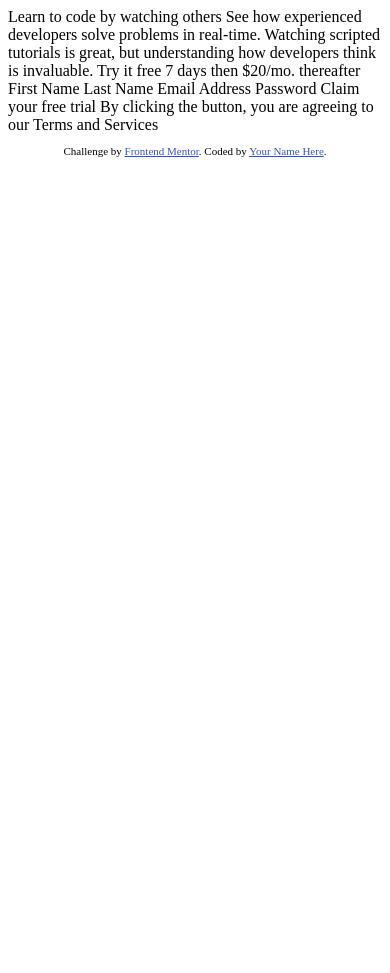
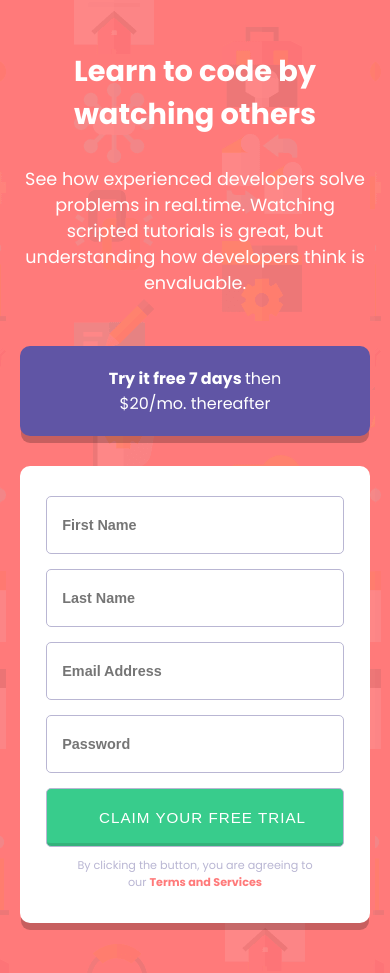
Before and after one commit to Gonzalop0210/FrontendMentor-solucion-16, a plain HTML site: page index.html in a window 390 px wide. Before the commit the page ends 844 px from the top, so only its background shows below. Drawn offline with Linux system fonts and the light colour scheme.

Commit message:
Dedign mobile finished

```diff
--- a/index.html
+++ b/index.html
@@ -1,42 +1,35 @@
 <!DOCTYPE html>
 <html lang="en">
 <head>
-  <meta charset="UTF-8">
-  <meta name="viewport" content="width=device-width, initial-scale=1.0"> <!-- displays site properly based on user's device -->
-
-  <link rel="icon" type="image/png" sizes="32x32" href="./images/favicon-32x32.png">
-
-  <title>Frontend Mentor | Intro component with sign up form</title>
-
-  <!-- Feel free to remove these styles or customise in your own stylesheet 👍 -->
-  <style>
-    .attribution { font-size: 11px; text-align: center; }
-    .attribution a { color: hsl(228, 45%, 44%); }
-  </style>
+    <meta charset="UTF-8">
+    <meta http-equiv="X-UA-Compatible" content="IE=edge">
+    <meta name="viewport" content="width=device-width, initial-scale=1.0">
+    <title>Learn to code by watching others</title>
+    <link rel="shortcut icon" href="images/favicon-32x32.png" type="image/x-icon">
+    <link rel="stylesheet" href="stle.css">
+    <link rel="preconnect" href="https://fonts.googleapis.com">
+    <link rel="preconnect" href="https://fonts.gstatic.com" crossorigin>
+    <link href="https://fonts.googleapis.com/css2?family=Poppins:wght@400;500;600;700&display=swap" rel="stylesheet">
 </head>
 <body>
-
-  Learn to code by watching others
-
-  See how experienced developers solve problems in real-time. Watching scripted tutorials is great,
-  but understanding how developers think is invaluable.
-
-  Try it free 7 days then $20/mo. thereafter
-
-  First Name
-  Last Name
-  Email Address
-  Password
-
-  Claim your free trial
-
-  By clicking the button, you are agreeing to our Terms and Services
-
-  <footer>
-    <p class="attribution">
-      Challenge by <a href="https://www.frontendmentor.io?ref=challenge" target="_blank">Frontend Mentor</a>.
-      Coded by <a href="#">Your Name Here</a>.
-    </p>
-  </footer>
+    <main class="container__main">
+        <section class="container__section container__section__content">
+            <h1 class="title">Learn to code by watching others</h1>
+            <p class="paragraph">See how experienced developers solve problems in real.time. Watching scripted tutorials is great, but understanding how developers think is envaluable.</p>
+        </section>
+        <section class="container__section container__section__form">
+            <h2 class="title__price">Try it free 7 days <span class="price__ligther">then $20/mo. thereafter</span></h2>
+            <div class="container__form">
+                <form action="#" class="form">
+                    <input type="text" class="input input__name" placeholder="First Name">
+                    <input type="text" class="input input__lastName" placeholder="Last Name">
+                    <input type="email" class="input input__email" placeholder="Email Address">
+                    <input type="password" class="input input__password" placeholder="Password">
+                    <input type="button" value="claim your free trial" class="input input__button">
+                </form>
+                <label class="footer">By clicking the button, you are agreeing to our <span class="color__p">Terms and Services</span></label>
+            </div>
+        </section>
+    </main>
 </body>
 </html>
--- /dev/null
+++ b/stle.css
@@ -0,0 +1,109 @@
+* {
+    margin: 0;
+    padding: 0;
+    box-sizing: border-box;
+    font-size: 16px;
+}
+
+body {
+    background-color: hsl(0, 100%, 74%);
+    background-image: url(images/bg-intro-mobile.png);
+    display: flex;
+    justify-content: center;
+}
+
+.container__main {
+    min-width: 350px;
+    max-width: 350px;
+    margin: 50px 0;
+    font-family: 'Poppins';
+}
+
+.container__section__content {
+    color: #FFF;
+    text-align: center;
+}
+
+.title {
+    font-size: 1.8em;
+}
+
+.paragraph {
+    font-size: 1.1em;
+    margin-top: 30px;
+}
+
+.container__section__form {
+    margin-top: 50px;
+}
+
+.title__price {
+    background-color: hsl(248, 32%, 49%);
+    color: #FFF;
+    padding: 20px 60px;
+    text-align: center;
+    border-radius: 10px;
+    box-shadow: 0px 8px 0px -1px rgba(0,0,0,0.22);
+}
+
+.price__ligther {
+    font-weight: 400;
+}
+
+.container__form {
+    margin-top: 30px;
+    background-color: #FFF;
+    padding: 30px 0;
+    border-radius: 10px;
+    text-align: center;
+    box-shadow: 0px 8px 0px -1px rgba(0,0,0,0.22);
+}
+
+.form {
+    display: flex;
+    flex-direction: column;
+    justify-content: center;
+    align-items: center;
+    gap: 15px;
+}
+
+.input {
+    width: 85%;
+    padding: 20px 0;
+    padding-left: 15px;
+    border: 1px solid hsl(246, 25%, 77%);
+    border-radius: 5px;
+    font-size: .9em;
+}
+
+.input:focus {
+    outline: 1px solid hsl(0, 100%, 74%);
+    border: 1px solid hsl(0, 100%, 74%);
+}
+
+.input::placeholder {
+    font-weight: 700;
+}
+
+.input__button {
+    text-transform: uppercase;
+    background-color: hsl(154, 59%, 51%);
+    color: #FFF;
+    font-size: .95em;
+    letter-spacing: 1px;
+    box-shadow: inset 0px -9px 0px -6px hsl(154, 55%, 45%);
+}
+
+.footer {
+    color: hsl(246, 25%, 77%);
+    font-size: .7em;
+    display: inline-block;
+    width: 70%;
+    margin-top: 10px;
+}
+
+.color__p {
+    color: hsl(0, 100%, 74%);
+    font-size: 1em;
+    font-weight: 700;
+}
```
